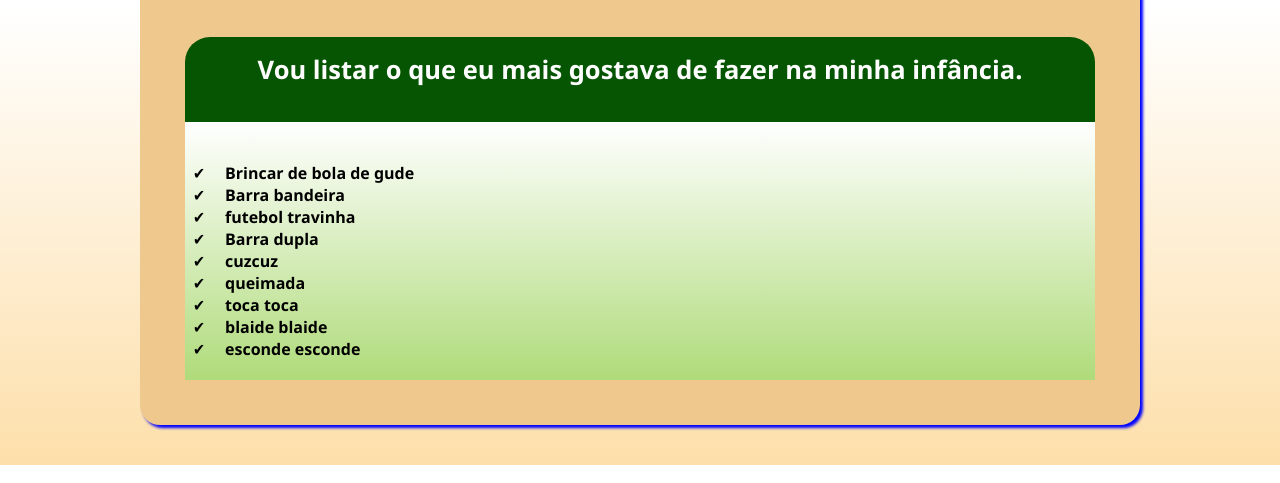
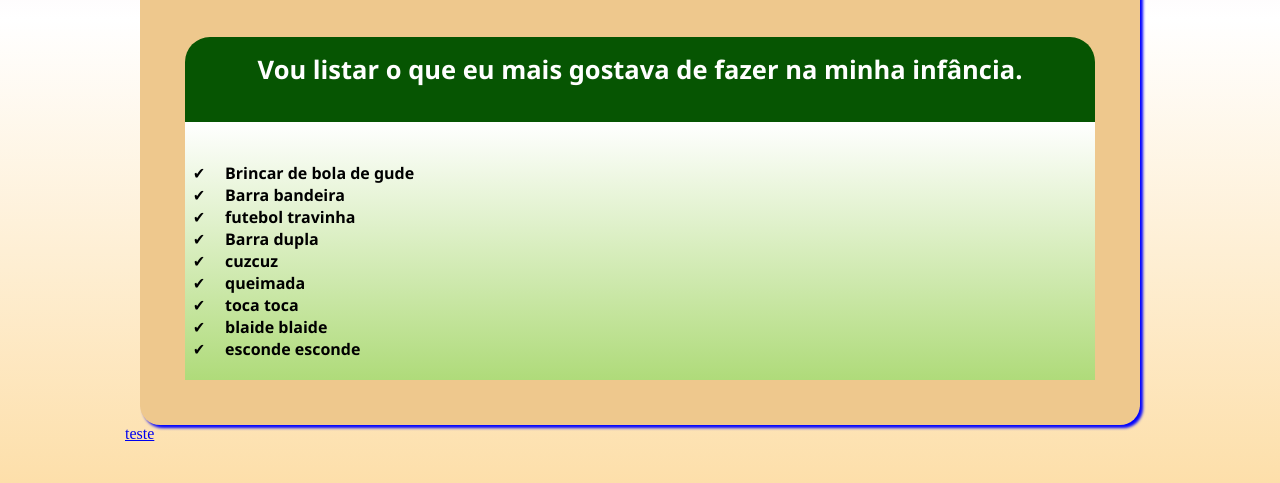
Before and after one commit to Edyylson/meuprojeto, a plain HTML site: page index.html in a window 1280 px wide. Shown: the part 1372-1855 px from the top of the page. Drawn offline with Linux system fonts and the light colour scheme.

Commit message:
atualização celular

```diff
--- a/index.html
+++ b/index.html
@@ -149,6 +149,22 @@
 
 
 
+
+
+
+
+
+
+
+
+
+  <a href="https://web.whatsapp.com/send?1=pt_BR&phone=55083986422487" target="_blank">
+    teste
+
+  </a>
+
+
+
 </body>
 
 </html>
```
